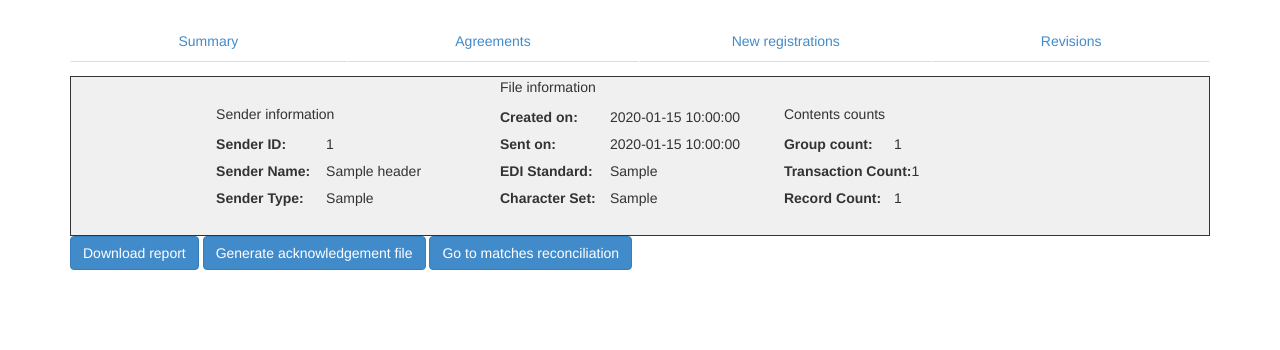
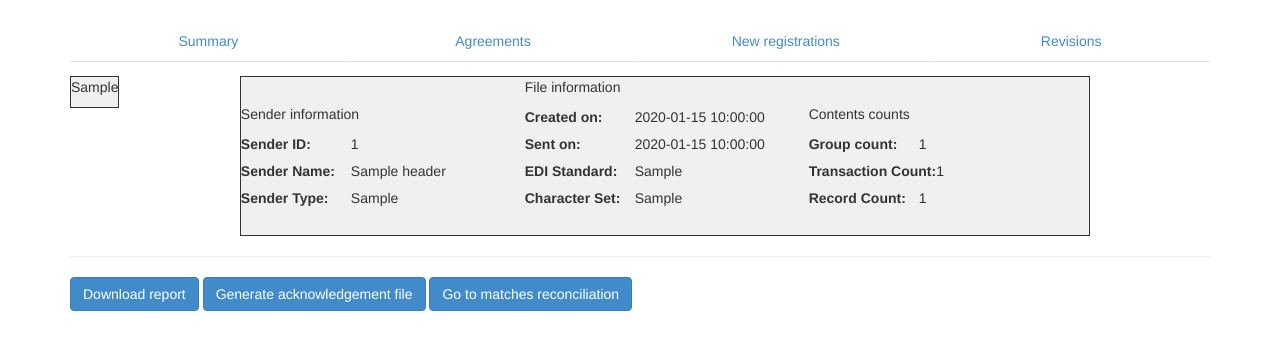
Before and after one commit to weso/CWR-WebClient, a Flask app: template webapp/view/templates/cwr/validation/summary.html in a window 1280 px wide. Shown: the part 172-522 px from the top of the page. Run offline with Flask 2, Linux system fonts and the light colour scheme; the template is opened without the code that fills it: most values are stand-ins (such as "Sample title", 1, 10 or a date in 2020); some libraries are stand-ins or nearby versions.

Commit message:
Added the basis for a transactions menu.

```diff
--- a/webapp/view/static/css/file-report.css
+++ b/webapp/view/static/css/file-report.css
@@ -1,10 +1,10 @@
 .infohead {
+}
+
+.infotable {
     border-style: solid;
     border-width: 1px;
     background-color: #f0f0f0;
-}
-
-.infotable {
     display: table; /* Allow the centering to work */
     margin: 0 auto;
 }
@@ -23,3 +23,21 @@
     padding-right: 20px;
     width: 20em;
 }
+
+.transactions-menu {
+    border-style: solid;
+    border-width: 1px;
+    background-color: #f0f0f0;
+}
+
+.transactions-menu > ul {
+    padding-left: 0;
+}
+
+.transactions-menu > ul > li {
+    list-style-type: none;
+}
+
+.report-sidebar {
+    float: left;
+}
--- a/webapp/view/templates/cwr/validation/base.html
+++ b/webapp/view/templates/cwr/validation/base.html
@@ -17,19 +17,30 @@
 <ul class="nav nav-tabs nav-justified" role="tablist">
     <li id="summary_item"><a href="{{ url_for('cwr_validation_report') }}">Summary</a></li>
     <li id="agreements_item"><a href="{{ url_for('cwr_validation_report_agreements') }}">Agreements</a></li>
-    <li id="new_reg_item"><a href="{{ url_for('cwr_validation_report_new_registrations') }}">New registrations</a>
+    <li id="new_reg_item"><a href="{{ url_for('cwr_validation_report_new_registrations') }}">New
+        registrations</a>
     </li>
     <li id="revisions_item"><a href="{{ url_for('cwr_validation_report_revisions') }}">Revisions</a></li>
 </ul>
+<div class="report">
+    <div class="report-sidebar">
+        {{ record_functions.show_groups_list(cwr.transmission.groups) }}
+    </div>
+    <div class="report-body">
         <div class="tab-content">
             <div class="tab-pane active" id={{ current_tab }}>
                 {% block current_pane %}
                 {% endblock %}
             </div>
         </div>
+    </div>
+</div>
+<hr>
+<div>
     <a id="button-download" class="btn btn-primary" role="button">Download report</a>
     <a class="btn btn-primary" role="button" href="{{ url_for('cwr_acknowledgement_generation') }}">Generate
         acknowledgement file</a>
     <a class="btn btn-primary" role="button" href="{{ url_for('cwr_match') }}">Go to matches reconciliation</a>
-<p></p>
+
+    <p></p></div>
 {% endblock %}
--- a/webapp/view/templates/cwr/validation/summary.html
+++ b/webapp/view/templates/cwr/validation/summary.html
@@ -1,4 +1,5 @@
 {% extends "cwr/validation/base.html" %}
+{% import "macro/cwr.html" as record_functions %}
 {% block head %}
 {{ super() }}
 <script type="text/javascript">
--- a/webapp/view/templates/macro/cwr.html
+++ b/webapp/view/templates/macro/cwr.html
@@ -6,24 +6,34 @@
                 <p>Group Information</p>
                 <dl>
                     <dt>Group ID</dt>
-                    <dd> {{ group.group_header.group_id }}</dd>
+                    <dd>{{ group.group_header.group_id }}</dd>
                     <dt>Version number</dt>
-                    <dd> {{ group.group_header.version_number }}</dd>
+                    <dd>{{ group.group_header.version_number }}</dd>
                     <dt>Batch Request ID</dt>
-                    <dd> {{ group.group_header.batch_request_id }}</dd>
+                    <dd>{{ group.group_header.batch_request_id }}</dd>
                 </dl>
             </li>
             <li>
                 <p>Group Counts</p>
                 <dl>
                     <dt>Transaction Count</dt>
-                    <dd> {{ group.group_trailer.transaction_count }}</dd>
+                    <dd>{{ group.group_trailer.transaction_count }}</dd>
                     <dt>Record Count</dt>
-                    <dd> {{ group.group_trailer.record_count }}</dd>
+                    <dd>{{ group.group_trailer.record_count }}</dd>
                 </dl>
             </li>
         </ul>
     </div>
+</div>
+{% endmacro %}
+
+{% macro show_groups_list(groups) %}
+<div class="transactions-menu">
+    <ul>
+        {% for group in groups %}
+        <li>{{ group.group_header.transaction_type }}</li>
+        {% endfor %}
+    </ul>
 </div>
 {% endmacro %}
 
```
Lines whose indentation alone changed are shown as unchanged.
